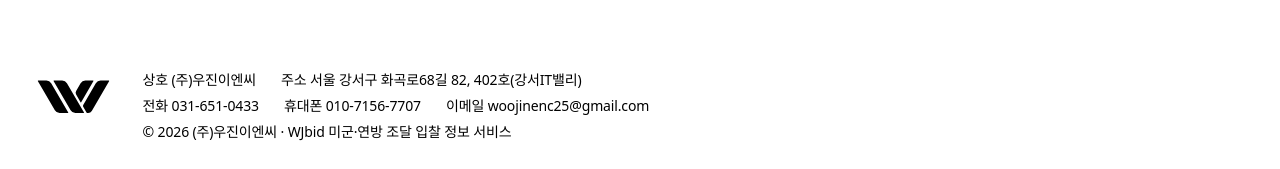
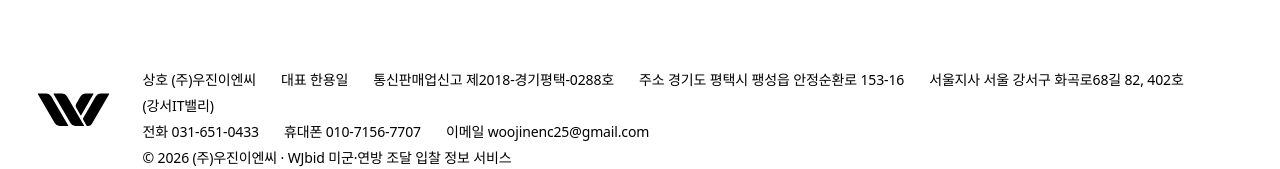
Before and after one commit to johnnykim7/wjbid, a React (Vite) app in the folder frontend/customer-portal/: page /support in a window 1280 px wide. Shown: the part 959-1128 px from the top of the page. Built offline with nearby package versions, Linux system fonts and the light colour scheme; no server answers; a web font is replaced by a local one.

Commit message:
feat: 꼬리말에 대표, 통신판매업 신고번호, 신고 소재지 주소 반영 (CR-190)

```diff
--- a/frontend/customer-portal/src/components/layout/AppFooter.tsx
+++ b/frontend/customer-portal/src/components/layout/AppFooter.tsx
@@ -10,7 +10,9 @@ export function AppFooter() {
     filled(COMPANY.name) && `상호 ${COMPANY.name}`,
     filled(COMPANY.ceo) && `대표 ${COMPANY.ceo}`,
     filled(COMPANY.businessNumber) && `사업자등록번호 ${COMPANY.businessNumber}`,
+    filled(COMPANY.mailOrderNumber) && `통신판매업신고 ${COMPANY.mailOrderNumber}`,
     filled(COMPANY.address) && `주소 ${COMPANY.address}`,
+    filled(COMPANY.branchAddress) && `서울지사 ${COMPANY.branchAddress}`,
   ].filter(Boolean) as string[]
   const contactItems = [
     filled(COMPANY.tel) && `전화 ${COMPANY.tel}`,
--- a/frontend/customer-portal/src/components/layout/siteContent.ts
+++ b/frontend/customer-portal/src/components/layout/siteContent.ts
@@ -21,12 +21,17 @@ export const FOOTER_LINKS = [
   { label: '제휴 문의', to: '/support' },
 ]
 
-/** 사업자 정보. "(대표자명)" 처럼 괄호로 둘러싼 값은 아직 정해지지 않은 것이라 꼬리말에 내지 않는다 */
+/**
+ * 사업자 정보. "(사업자등록번호)" 처럼 괄호로 둘러싼 값은 아직 정해지지 않은 것이라 꼬리말에 내지 않는다.
+ * 주소는 통신판매업 신고증의 소재지와 같아야 해서 평택 본점이고, 서울지사는 소비자 응대 주소로 따로 낸다 (CR-190)
+ */
 export const COMPANY = {
   name: '(주)우진이엔씨',
-  ceo: '(대표자명)',
+  ceo: '한용일',
   businessNumber: '(사업자등록번호)',
-  address: '서울 강서구 화곡로68길 82, 402호(강서IT밸리)',
+  mailOrderNumber: '제2018-경기평택-0288호',
+  address: '경기도 평택시 팽성읍 안정순환로 153-16',
+  branchAddress: '서울 강서구 화곡로68길 82, 402호(강서IT밸리)',
   tel: '031-651-0433',
   mobile: '010-7156-7707',
   email: 'woojinenc25@gmail.com',
```
Also changed, not shown: 2 other files (tests, documents, lock files or other folders).
